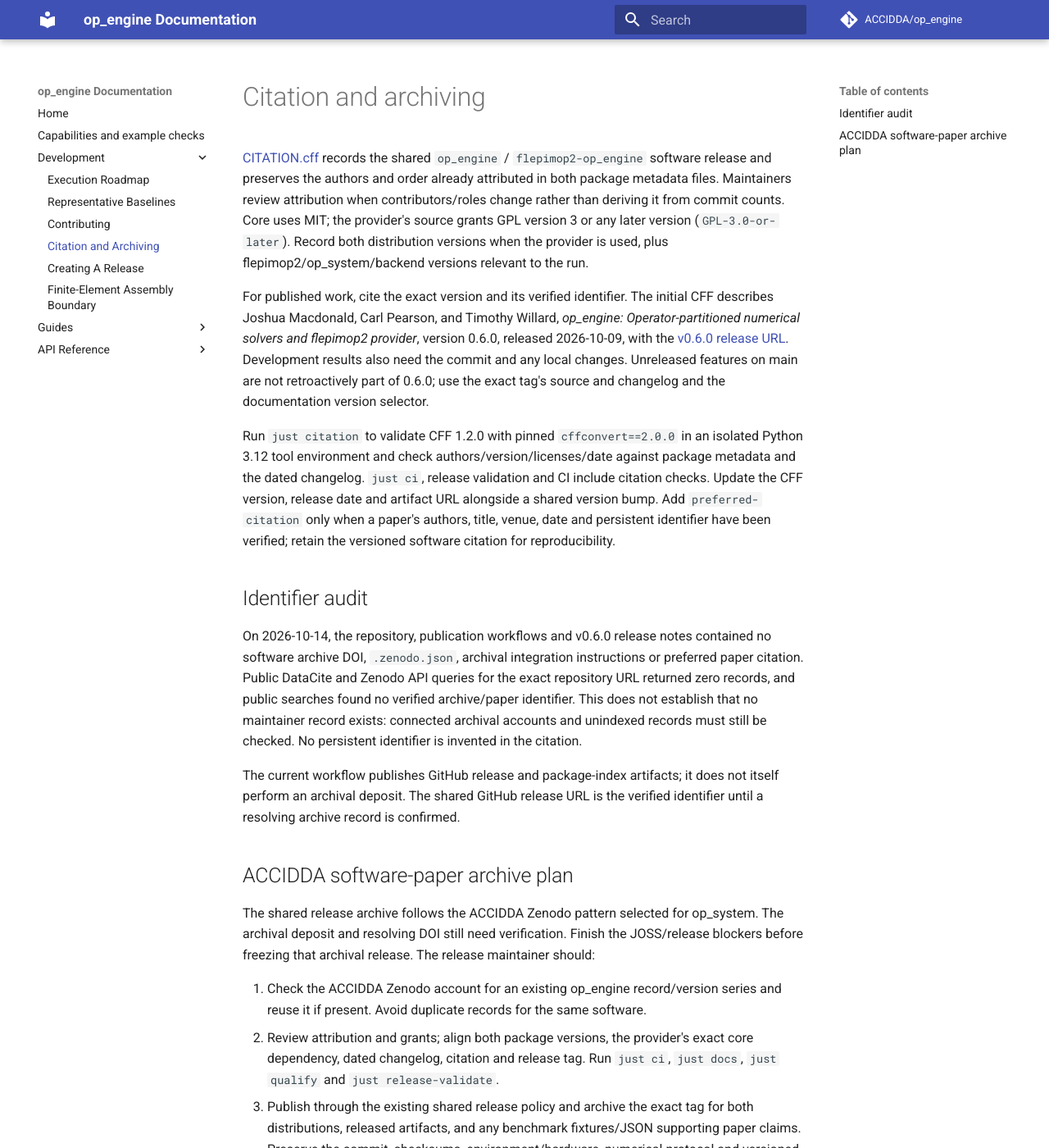
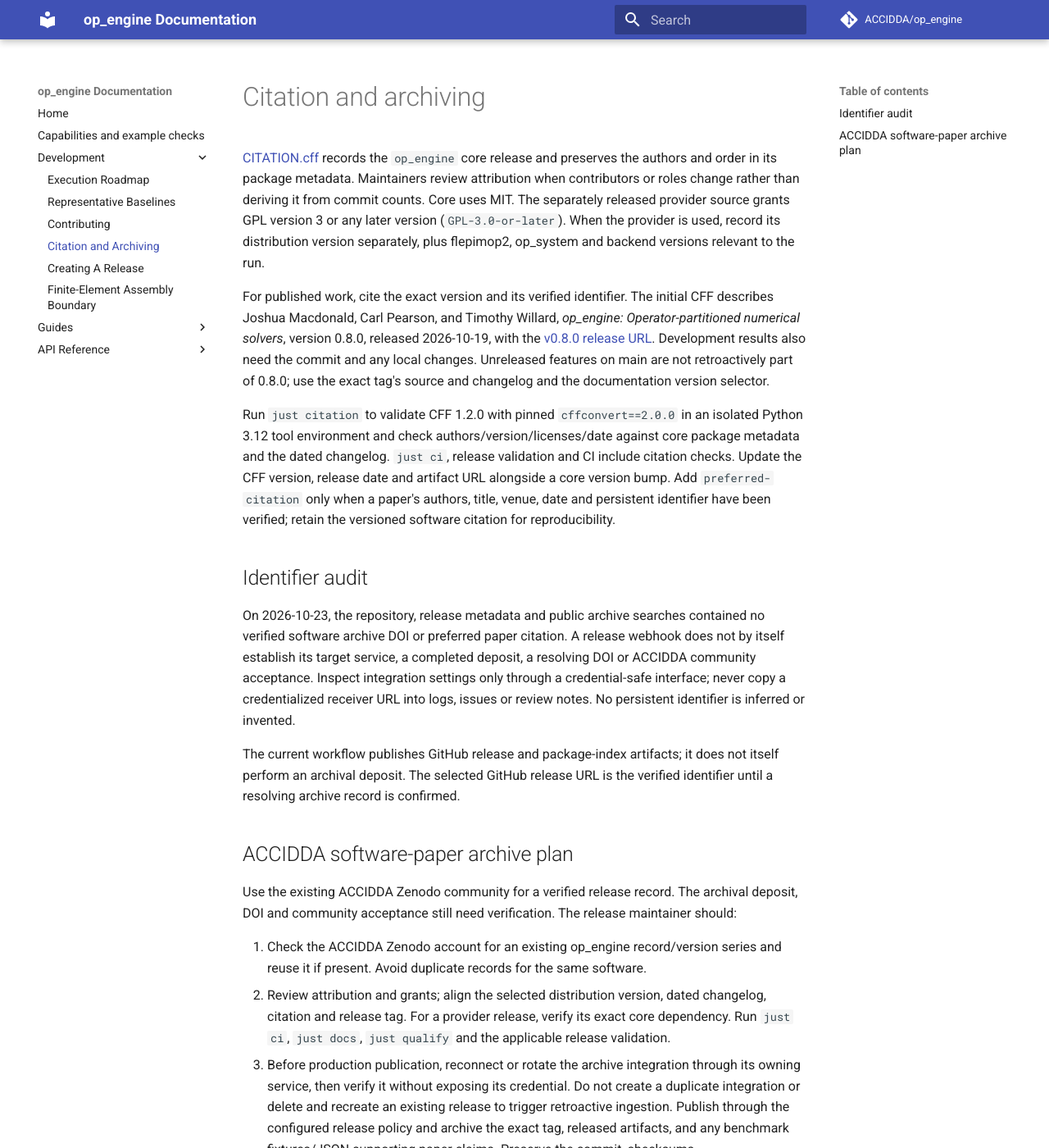
Before and after one commit to ACCIDDA/op_engine, an MkDocs documentation site: the page built from docs/development/citation-and-archiving.md, in a window 1280 px wide and 1400 px high. Shown: the whole window at 82% size. Built offline with MkDocs 1.6.1 and Material for MkDocs 9.7.7, drawn with Linux system fonts in a browser that asks for light colours; comment, search, counter and statistics services are not loaded; the version menu is left out; some of the changed text lies outside the part shown.

Commit message:
fix: decouple core release and harden docs publication

```diff
--- a/docs/development/citation-and-archiving.md
+++ b/docs/development/citation-and-archiving.md
@@ -1,63 +1,72 @@
 # Citation and archiving
 
 [CITATION.cff](https://github.com/ACCIDDA/op_engine/blob/main/CITATION.cff) records
-the shared `op_engine` / `flepimop2-op_engine` software release and preserves the
-authors and order already attributed in both package metadata files. Maintainers
-review attribution when contributors/roles change rather than deriving it from
-commit counts. Core uses MIT; the provider's source grants GPL version 3 or any
-later version (`GPL-3.0-or-later`). Record both distribution versions when the
-provider is used, plus flepimop2/op_system/backend versions relevant to the run.
+the `op_engine` core release and preserves the authors and order in its package
+metadata. Maintainers review attribution when contributors or roles change
+rather than deriving it from commit counts. Core uses MIT. The separately
+released provider source grants GPL version 3 or any later version
+(`GPL-3.0-or-later`). When the provider is used, record its distribution version
+separately, plus flepimop2, op_system and backend versions relevant to the run.
 
 For published work, cite the exact version and its verified identifier. The
 initial CFF describes Joshua Macdonald, Carl Pearson, and Timothy Willard,
-*op_engine: Operator-partitioned numerical solvers and flepimop2 provider*,
-version 0.6.0, released 2026-10-09, with the
-[v0.6.0 release URL](https://github.com/ACCIDDA/op_engine/releases/tag/v0.6.0).
+*op_engine: Operator-partitioned numerical solvers*,
+version 0.8.0, released 2026-10-19, with the
+[v0.8.0 release URL](https://github.com/ACCIDDA/op_engine/releases/tag/v0.8.0).
 Development results also need the commit and any local changes. Unreleased
-features on main are not retroactively part of 0.6.0; use the exact tag's source
+features on main are not retroactively part of 0.8.0; use the exact tag's source
 and changelog and the documentation version selector.
 
 Run `just citation` to validate CFF 1.2.0 with pinned `cffconvert==2.0.0` in an
 isolated Python 3.12 tool environment and check authors/version/licenses/date
-against package metadata and the dated changelog. `just ci`, release validation
-and CI include citation checks. Update the CFF version, release date and artifact
-URL alongside a shared version bump. Add `preferred-citation` only when a paper's
+against core package metadata and the dated changelog. `just ci`, release
+validation and CI include citation checks. Update the CFF version, release date
+and artifact URL alongside a core version bump. Add `preferred-citation` only when a paper's
 authors, title, venue, date and persistent identifier have been verified; retain
 the versioned software citation for reproducibility.
 
 ## Identifier audit
 
-On 2026-10-14, the repository, publication workflows and v0.6.0 release notes
-contained no software archive DOI, `.zenodo.json`, archival integration
-instructions or preferred paper citation. Public DataCite and Zenodo API queries
-for the exact repository URL returned zero records, and public searches found no
-verified archive/paper identifier. This does not establish that no maintainer
-record exists: connected archival accounts and unindexed records must still be
-checked. No persistent identifier is invented in the citation.
+On 2026-10-23, the repository, release metadata and public archive searches
+contained no verified software archive DOI or preferred paper citation. A
+release webhook does not by itself establish its target service, a completed
+deposit, a resolving DOI or ACCIDDA community acceptance. Inspect integration
+settings only through a credential-safe interface; never copy a credentialized
+receiver URL into logs, issues or review notes. No persistent identifier is
+inferred or invented.
 
 The current workflow publishes GitHub release and package-index artifacts;
-it does not itself perform an archival deposit. The shared GitHub release URL
+it does not itself perform an archival deposit. The selected GitHub release URL
 is the verified identifier until a resolving archive record is confirmed.
 
 ## ACCIDDA software-paper archive plan
 
-The shared release archive follows the ACCIDDA Zenodo pattern selected for
-op_system. The archival deposit and resolving DOI still need verification. Finish the JOSS/release blockers before freezing that archival release.
+Use the existing ACCIDDA Zenodo community for a verified release record. The
+archival deposit, DOI and community acceptance still need verification.
 The release maintainer should:
 
 1. Check the ACCIDDA Zenodo account for an existing op_engine record/version
    series and reuse it if present. Avoid duplicate records for the same software.
-2. Review attribution and grants; align both package versions, the provider's
-   exact core dependency, dated changelog, citation and release tag. Run
-   `just ci`, `just docs`, `just qualify` and `just release-validate`.
-3. Publish through the existing shared release policy and archive the exact tag
-   for both distributions, released artifacts, and any benchmark fixtures/JSON
-   supporting paper claims. Preserve the commit, checksums, environment/hardware,
-   numerical protocol and versioned documentation links.
+2. Review attribution and grants; align the selected distribution version,
+   dated changelog, citation and release tag. For a provider release, verify its
+   exact core dependency. Run `just ci`, `just docs`, `just qualify` and the
+   applicable release validation.
+3. Before production publication, reconnect or rotate the archive integration
+   through its owning service, then verify it without exposing its credential.
+   Do not create a duplicate integration or delete and recreate an existing
+   release to trigger retroactive ingestion. Publish through the configured
+   release policy and archive the exact tag, released artifacts, and any
+   benchmark fixtures/JSON supporting paper claims. Preserve the commit,
+   checksums, environment/hardware, numerical protocol and versioned
+   documentation links.
 4. Verify that the deposit resolves and matches the released artifacts. Record
-   the version DOI in citation metadata, release notes and paper. Distinguish a
-   concept DOI for the version series from the exact release DOI.
-5. Add a preferred paper citation when its bibliographic record exists, and
+   its version DOI in the release notes and in citation metadata on `main` for
+   the next release; do not rewrite the immutable tagged CFF. A DOI reserved and
+   verified before tagging may instead be included in that tag's CFF.
+   Distinguish a concept DOI for the version series from the exact release DOI.
+5. Submit the published record to the ACCIDDA community and wait for curator
+   acceptance.
+6. Add a preferred paper citation when its bibliographic record exists, and
    revalidate identifiers and CFF syntax before announcing the release.
 
 See Zenodo's [GitHub integration](https://help.zenodo.org/docs/github/enable-repository/)
--- a/mkdocs.yml
+++ b/mkdocs.yml
@@ -85,6 +85,7 @@
       - Hierarchical Measurements: guides/hierarchical-measurements.md
       - Backend Strategies: guides/backends.md
   - API Reference:
+      - OP Engine: api-reference/op-engine.md
       - Adaptive Tau: api-reference/adaptive_tau.md
       - Batched Ssa: api-reference/batched_ssa.md
       - Core Solver: api-reference/core_solver.md
--- a/pyproject.toml
+++ b/pyproject.toml
@@ -64,7 +64,9 @@
     "mkdocs>=1.6.1",
     "mypy>=1.18.2",
     "matplotlib>=3.8",
+    "packaging>=24",
     "pytest>=8.4.2",
+    "ruamel.yaml>=0.18",
     "ruff>=0.13.3,<0.15",
     "mike>=2.1.3",
     "mkdocs-material>=9.7.1",
```
Also changed, not shown: CHANGELOG.md (+15 -0 lines), CONTRIBUTING.md (+16 -12 lines), README.md (+31 -25 lines), SECURITY.md (added, +23 -0 lines), docs/development/creating-a-release.md (+45 -42 lines), 8 other files.
